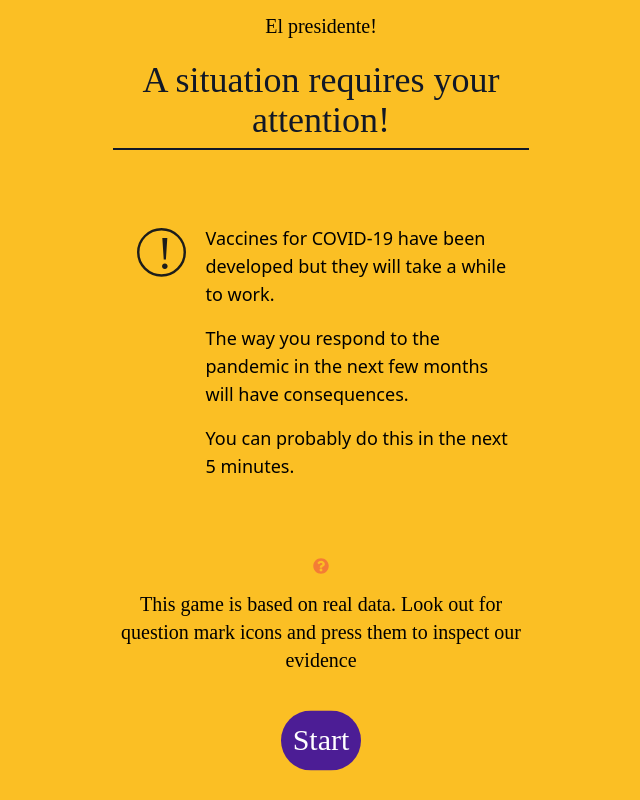
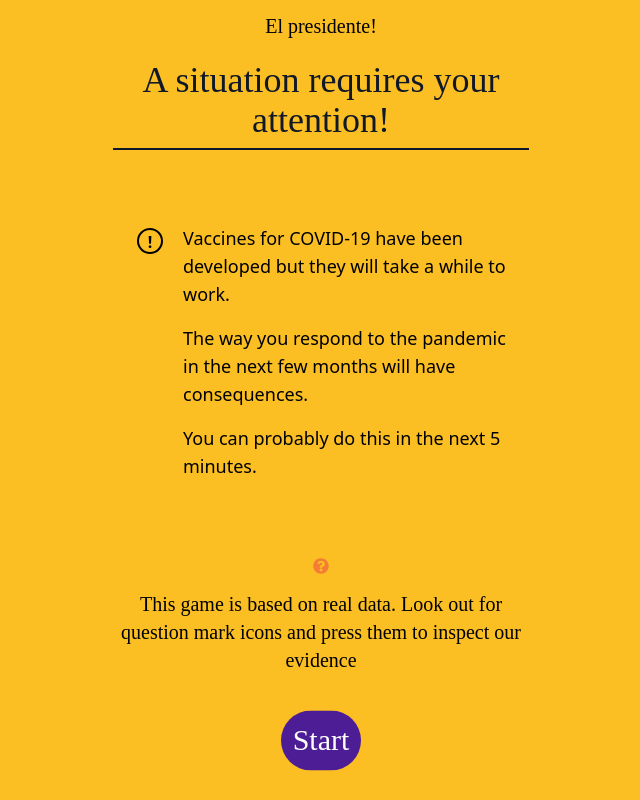
Before and after one commit to Pandemic-Game/pandemic-game-lite, a React (Create React App) app: page / in a window 1280 px wide. Both pictures are taken after a click on the button "Play the game". Shown: the whole page, without its empty margins (319-959 px from the left). Built offline with nearby package versions, Linux system fonts and the light colour scheme.

Commit message:
Updated the warning sign icon and fixed a few vertical alignment issues

```diff
--- a/src/App.tsx
+++ b/src/App.tsx
@@ -44,10 +44,10 @@ const App = () => {
   const showSource = (src: SourceDetails) => { setSourceToView(src); show('sources') };
 
   const endings: Record<string, { ele: JSX.Element, bg: string }> = {
-    'GenghisCannot': { ele: <LeaderStyle.GenghisCannot onClickSource={showSource} />, bg: 'yellow-500' },
-    'FlipFlopper': { ele: <LeaderStyle.FlipFlopper onClickSource={showSource} />, bg: 'red-500' },
-    'CovidTerminator': { ele: <LeaderStyle.CovidTerminator onClickSource={showSource} />, bg: 'green-500' },
-    'BusinessGuru': { ele: <LeaderStyle.BusinessGuru onClickSource={showSource} />, bg: 'blue-500' }
+    'GenghisCannot': { ele: <LeaderStyle.GenghisCannot onClickSource={showSource} />, bg: 'bg-yellow-500' },
+    'FlipFlopper': { ele: <LeaderStyle.FlipFlopper onClickSource={showSource} />, bg: 'bg-red-500' },
+    'CovidTerminator': { ele: <LeaderStyle.CovidTerminator onClickSource={showSource} />, bg: 'bg-green-500' },
+    'BusinessGuru': { ele: <LeaderStyle.BusinessGuru onClickSource={showSource} />, bg: 'bg-blue-500' }
   };
 
   const getLastResponse = (): Response => cloneDeep(history[history.length - 1]);
--- a/src/components/views/end.tsx
+++ b/src/components/views/end.tsx
@@ -10,7 +10,7 @@ export function Ending(props: { leaderStyle: { ele: JSX.Element, bg: string }, o
         context.changeBgColorClass(props.leaderStyle.bg)
     })
 
-    return <div className={`min-h-full p-2 flex flex-col justify-between items-center bg-${props.leaderStyle.bg}`}>
+    return <div className={`p-2 flex flex-col justify-between items-center bg-${props.leaderStyle.bg}`}>
         <Txt.Subtitle value={'Your leadership style is:'} col='black' />
         {props.leaderStyle.ele}
         <Btn.Bouncy
@@ -26,6 +26,7 @@ export function ViewEnding(props: { leaderStyle: { ele: JSX.Element, bg: string
     const context = useThemeContext()
 
     useEffect(() => {
+        console.log("Setting bg for: ", props.leaderStyle)
         context.changeBgColorClass(props.leaderStyle.bg)
     })
 
@@ -76,7 +77,7 @@ export function AllEndings(props: { onClick: Function }) {
             <Txt.SectionTitle value='The forward-thinkers:' col='gray-700' />
             <div className='max-w-xs p-2 m-2 flex flex-col justify-center items-center' >
                 <Btn.Rounded
-                    bg='blue-500'
+                    bg='green-600'
                     col='white'
                     value={'COVID-Bane'}
                     onClick={() => { props.onClick('CovidTerminator') }} />
@@ -85,7 +86,7 @@ export function AllEndings(props: { onClick: Function }) {
             </div>
             <div className='max-w-xs p-2 m-2 flex flex-col justify-center items-center' >
                 <Btn.Rounded
-                    bg='green-600'
+                    bg='blue-500'
                     col='white'
                     value={'Economic Savior'}
                     onClick={() => { props.onClick('BusinessGuru') }} />
--- a/src/components/views/event.tsx
+++ b/src/components/views/event.tsx
@@ -4,9 +4,8 @@ import { faUserMd, faUser, faUserTie } from '@fortawesome/free-solid-svg-icons';
 import * as Btn from '../buttons';
 import * as Txt from '../text';
 import * as Lines from '../lines';
-import WarningCircle from '../../assets/SVG/WarningCircle.svg';
-import WarningCircleOuter from '../../assets/SVG/WarningCircleOuter.svg';
 import { useThemeContext } from '../../ThemeProvider';
+import { WarningSign } from '../warning-sign';
 
 export function EventScreen(props:
     {
@@ -28,8 +27,7 @@ export function EventScreen(props:
         </div>
         <div className='animate__animated animate__fadeIn m-2 p-2 flex flex-row items-start'>
             <div className='m-2 p-2 flex flex-row'>
-                <img className={'h-auto w-14 z-10'} src={WarningCircle} alt="WarningCircle" />
-                <img className={'h-auto w-14 relative right-5 z-0 animate-ping'} src={WarningCircleOuter} alt="WarningCircle animation" />
+                <WarningSign />
             </div>
             <Txt.Paragraph value={props.event.description} col='black' />
         </div>
--- a/src/components/views/start.tsx
+++ b/src/components/views/start.tsx
@@ -1,10 +1,9 @@
 import React, { useEffect } from 'react';
 import EndCoronaVirusLogo from '../../assets/PNG/ecvlogo.png';
-import WarningCircle from '../../assets/SVG/WarningCircle.svg';
-import WarningCircleOuter from '../../assets/SVG/WarningCircleOuter.svg';
 import { useThemeContext } from '../../ThemeProvider';
 import * as Btn from '../buttons';
 import * as Txt from '../text';
+import { WarningSign } from '../warning-sign';
 
 export function Splash(props: { onClick: Function }) {
     const bgColorClass = "bg-yellow-400"
@@ -56,8 +55,7 @@ export function Introduction(props: { onClickContinue: Function, onClickSource:
             </div>
             <div className='animate__animated animate__fadeIn  m-2 p-2 flex flex-row items-start'>
                 <div className='m-2 p-2 flex flex-row'>
-                    <img className={'h-auto w-14 z-10'} src={WarningCircle} alt="WarningCircle" />
-                    <img className={'h-auto w-14 relative right-11 z-0 animate-ping'} src={WarningCircleOuter} alt="WarningCircle animation" />
+                    <WarningSign />
                 </div>
                 <Txt.Paragraph value={`
                     Vaccines for COVID-19 have been developed but they will take a while to work.
--- /dev/null
+++ b/src/components/warning-sign.tsx
@@ -0,0 +1,11 @@
+import React, { CSSProperties } from "react";
+
+const circleStyle = { height: "26px", width: "26px", fontWeight: "bold", textAlign: "center" } as CSSProperties;
+export const WarningSign: React.FC = () => {
+    return <div>
+        <div className={'h-auto border-black border-2 rounded-full relative z-10'}
+            style={circleStyle}>!</div>
+        <div className={'h-auto border-black border-2 rounded-full relative z-0 animate-ping'}
+            style={{ ...circleStyle, top: "-26px" }}></div>
+    </div>
+}
```
Also changed, not shown: src/assets/SVG/WarningCircle.svg (deleted), src/assets/SVG/WarningCircleOuter.svg (deleted).
